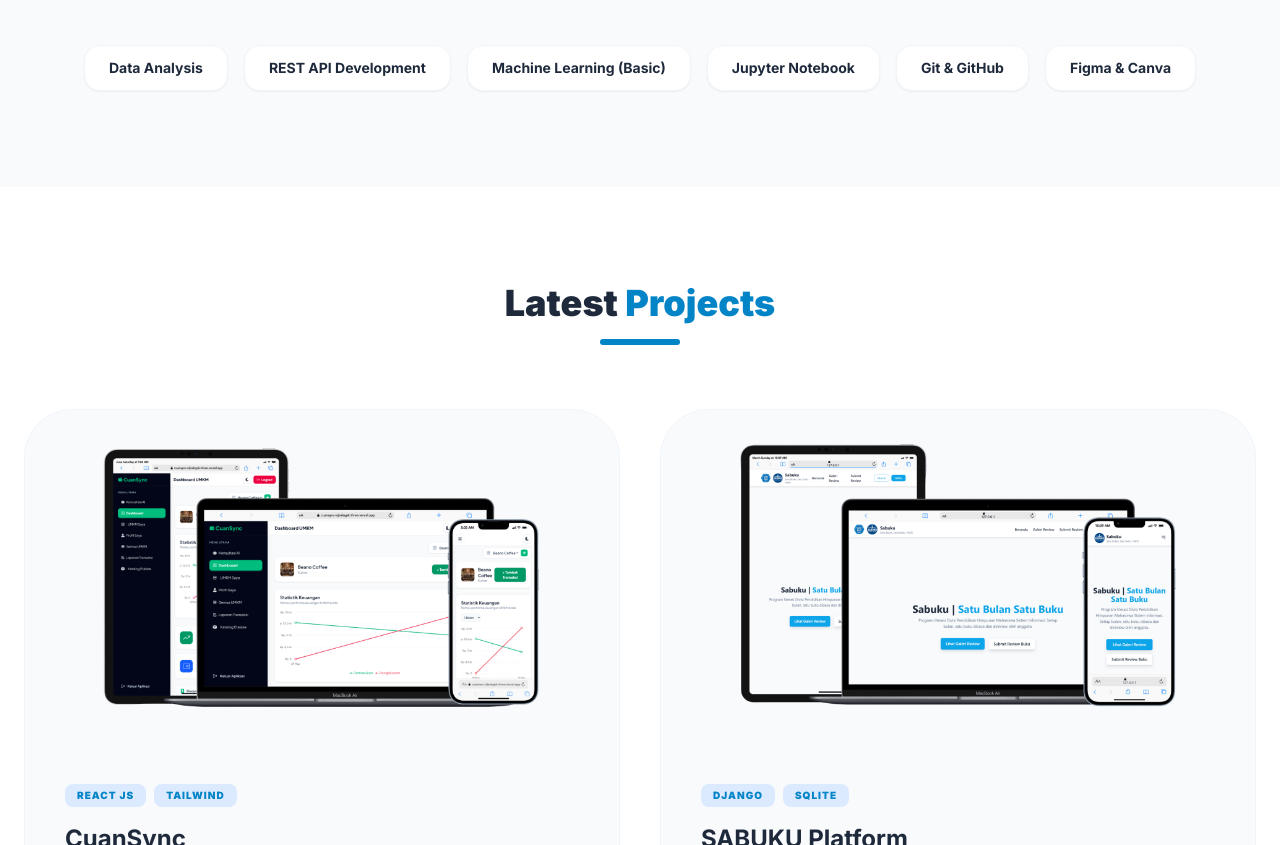
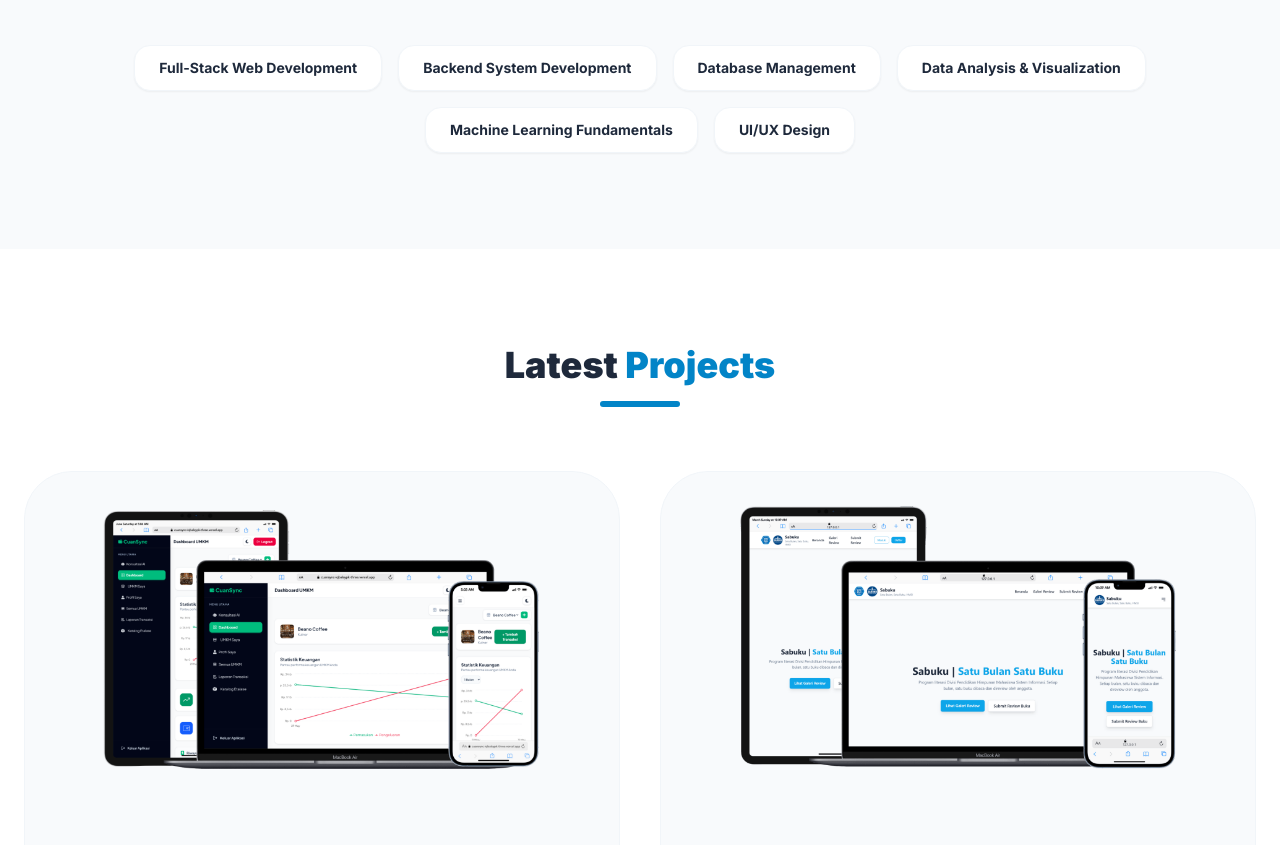
Before and after one commit to AzfaHuwaiza/portofolio-azfa-huwaiza, a plain HTML site: page en.html in a window 1280 px wide. Shown: the part 3470-4315 px from the top of the page. Drawn offline with nearby package versions, Linux system fonts and the light colour scheme.

Commit message:
Update skill labels in en.html

```diff
--- a/en.html
+++ b/en.html
@@ -764,27 +764,27 @@
         >
           <span
             class="px-6 py-3 bg-white dark:bg-navy-950 rounded-2xl border border-slate-100 dark:border-slate-800 font-bold text-sm shadow-sm"
-            >Data Analysis</span
+            >Full-Stack Web Development</span
           >
           <span
             class="px-6 py-3 bg-white dark:bg-navy-950 rounded-2xl border border-slate-100 dark:border-slate-800 font-bold text-sm shadow-sm"
-            >REST API Development</span
+            >Backend System Development</span
           >
           <span
             class="px-6 py-3 bg-white dark:bg-navy-950 rounded-2xl border border-slate-100 dark:border-slate-800 font-bold text-sm shadow-sm"
-            >Machine Learning (Basic)</span
+            >Database Management</span
           >
           <span
             class="px-6 py-3 bg-white dark:bg-navy-950 rounded-2xl border border-slate-100 dark:border-slate-800 font-bold text-sm shadow-sm"
-            >Jupyter Notebook</span
+            >Data Analysis & Visualization</span
           >
           <span
             class="px-6 py-3 bg-white dark:bg-navy-950 rounded-2xl border border-slate-100 dark:border-slate-800 font-bold text-sm shadow-sm"
-            >Git & GitHub</span
+            >Machine Learning Fundamentals</span
           >
           <span
             class="px-6 py-3 bg-white dark:bg-navy-950 rounded-2xl border border-slate-100 dark:border-slate-800 font-bold text-sm shadow-sm"
-            >Figma & Canva</span
+            >UI/UX Design</span
           >
         </div>
       </div>
```
